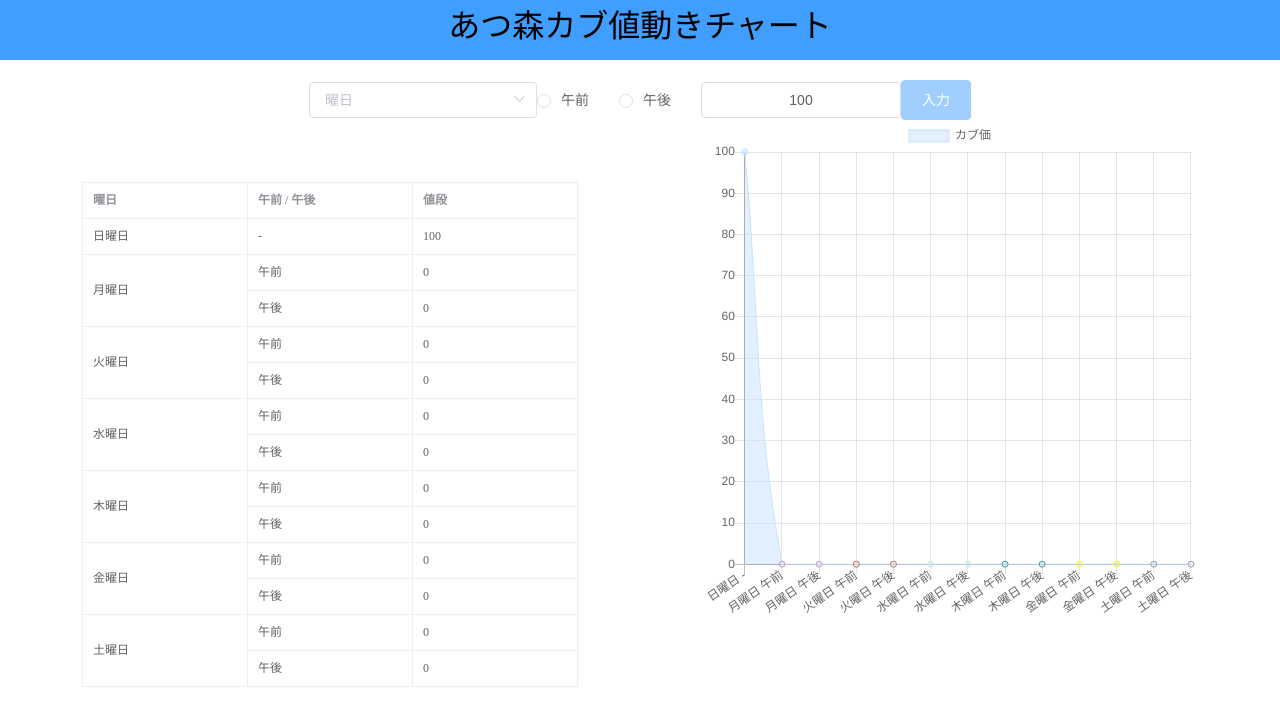
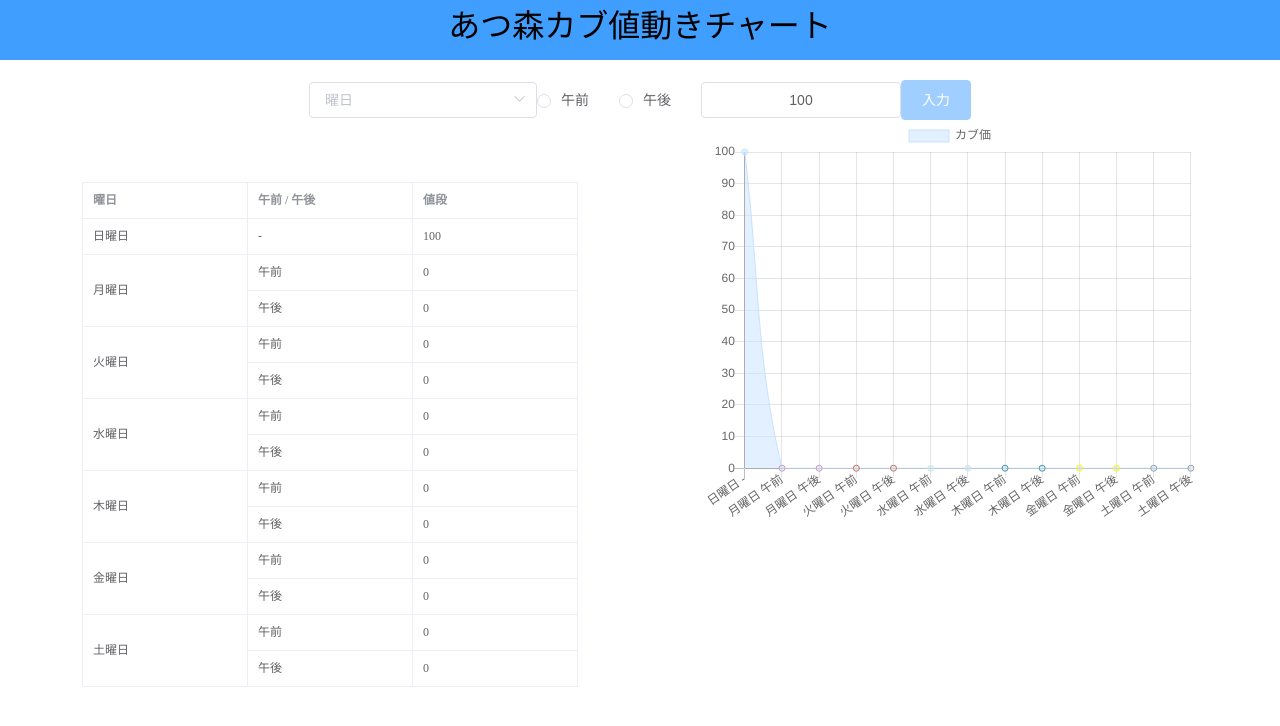
Before and after one commit to yasudanaoya/turnip_-chart, a Nuxt app: page / in a window 1280 px wide. Shown: the top 726 px of the page. Built offline with nearby package versions, Linux system fonts and the light colour scheme.

Commit message:
fix : chart style

```diff
--- a/components/organisms/ChartArea.vue
+++ b/components/organisms/ChartArea.vue
@@ -12,6 +12,14 @@ export default {
     results: {
       type: Array,
       required: true
+    }
+  },
+
+  data() {
+    return {
+      chartOption: {
+        maintainAspectRatio: false
+      }
     }
   },
 
@@ -48,10 +56,7 @@ export default {
             ],
             borderWidth: 1
           }
-        ],
-        chartOption: {
-          maintainAspectRatio: false
-        }
+        ]
       }
     }
   },
@@ -71,7 +76,6 @@ export default {
   float: right;
   position: relative;
   width: 40%;
-  height: 50%;
   margin: 0 5%;
 }
 </style>
```
